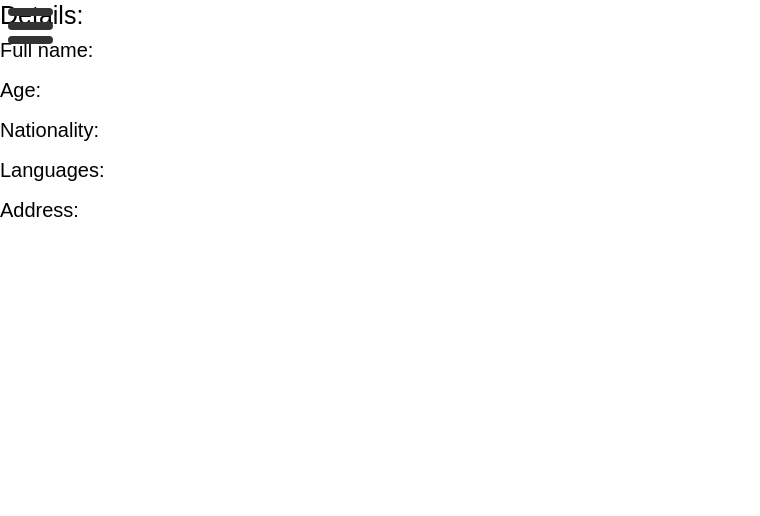
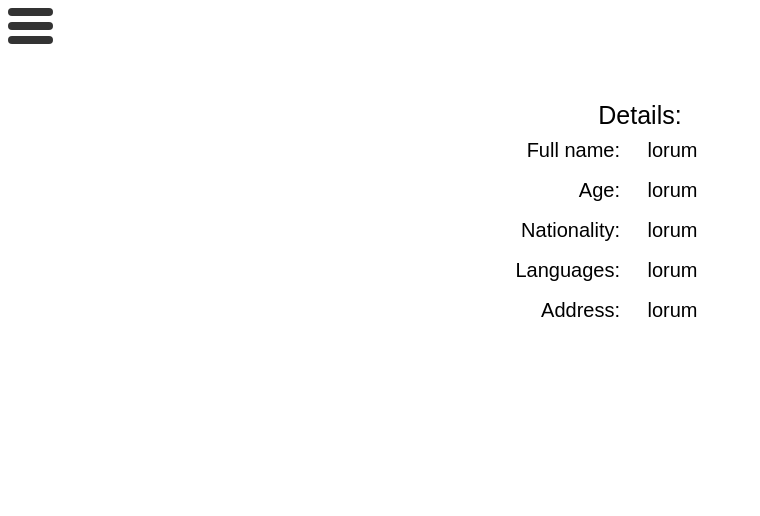
Before and after one commit to aboczek/Portfolio-Website, a Django app: page /aboutme/ in a window 1280 px wide. Shown: the top 516 px of the page, without its empty margins (0-760 px from the left). Run offline with Django 3.2, Linux system fonts and the light colour scheme; some libraries are stand-ins or nearby versions.

Commit message:
Filling details about me with lorem ipsum

```diff
--- a/static/css/style.css
+++ b/static/css/style.css
@@ -219,6 +219,34 @@ body {
     width: 100%;
 }
 
+/* About me */
+
+#details {
+    display: flex;
+    flex-direction: column;
+    align-items: center;
+    justify-content: center;
+    padding-top: 10rem;
+}
+
+#details-info {
+    padding-right: 2rem;
+}
+
+#details-info > p {
+    display: flex;
+    justify-content: flex-end;
+}
+
+#details-info-two > p {
+    display: flex;
+    justify-content: flex-start;
+}
+
+#skills {
+
+
+}
 /* Small Devices */
 
 @media (max-width: 576px) {
--- a/templates/about-me.html
+++ b/templates/about-me.html
@@ -1,10 +1,23 @@
 {% extends "base.html" %}
 
 {% block template%}
-<h1>Details:</h1>
-<p>Full name:</p>
-<p>Age:</p>
-<p>Nationality:</p>
-<p>Languages:</p>
-<p>Address:</p>
+<h1 id="details">Details:</h1>
+<div class="container">
+    <div class="row" id>
+        <div class="col-6" id="details-info">
+            <p>Full name:</p>
+            <p>Age:</p>
+            <p>Nationality:</p>
+            <p>Languages:</p>
+            <p>Address:</p>
+        </div>
+        <div class="col-6" id="details-info-two">
+            <p>lorum</p>
+            <p>lorum</p>
+            <p>lorum</p>
+            <p>lorum</p>
+            <p>lorum</p>
+        </div>
+    </div>
+</div>
 {% endblock %}
```
Also changed, not shown: templates/base.html (+3 -5 lines).
